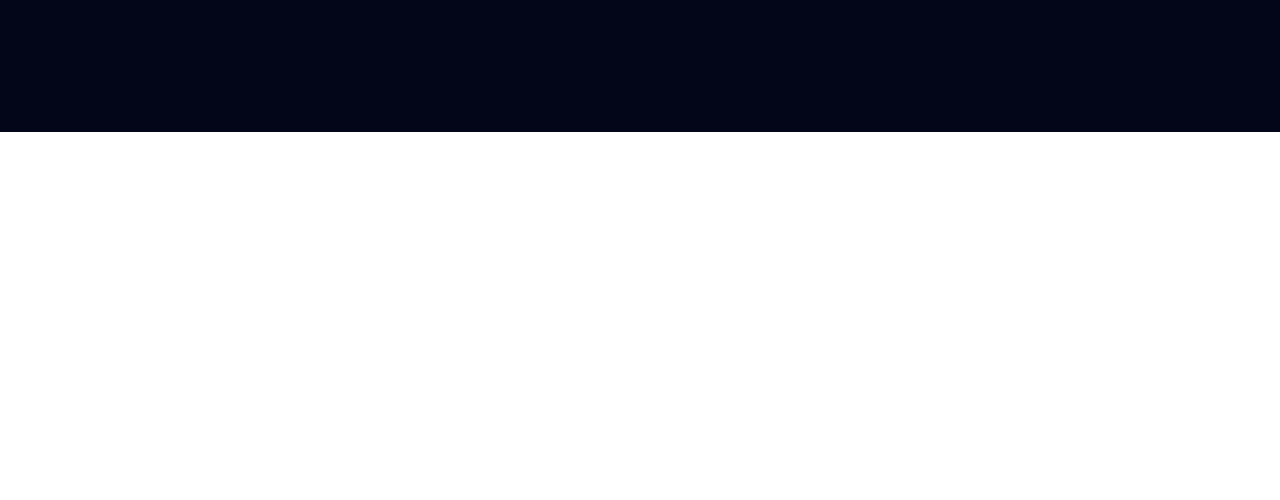
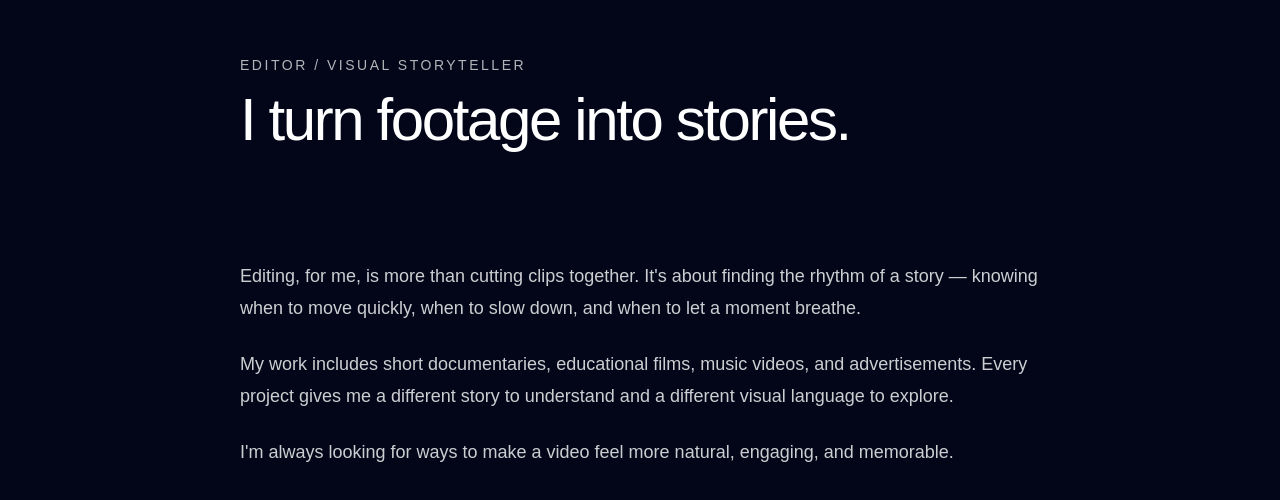
Before and after one commit to aleksandar-stotka/web-editor-video, a Nuxt app: page / in a window 1280 px wide. Shown: the part 668-1168 px from the top of the page. Before the commit the page ends 800 px from the top, so only its background shows below. Built offline with nearby package versions, Linux system fonts and the light colour scheme.

Commit message:
set-about-page

```diff
--- a/pages/index.vue
+++ b/pages/index.vue
@@ -1,6 +1,31 @@
 <template>
   <div class="min-h-screen bg-slate-950 text-white">
     <NavbarPage />
+
+    <main class="mx-auto max-w-4xl px-6 pb-24 pt-20 sm:px-8 lg:px-12">
+      <section class="flex min-h-screen items-end pb-16">
+        <div class="max-w-3xl">
+          <p class="text-sm uppercase tracking-[0.18em] text-white/70">Editor / Visual Storyteller</p>
+          <h1 class="mt-4 text-4xl font-light leading-[0.95] tracking-[-0.04em] text-white sm:text-5xl lg:text-6xl">
+            I turn footage into stories.
+          </h1>
+        </div>
+      </section>
+
+      <section id="about" class="pb-20 pt-12">
+        <p class="text-base leading-8 text-white/80 sm:text-lg">
+          Editing, for me, is more than cutting clips together. It's about finding the rhythm of a story — knowing when to move quickly, when to slow down, and when to let a moment breathe.
+        </p>
+
+        <p class="mt-6 text-base leading-8 text-white/80 sm:text-lg">
+          My work includes short documentaries, educational films, music videos, and advertisements. Every project gives me a different story to understand and a different visual language to explore.
+        </p>
+
+        <p class="mt-6 text-base leading-8 text-white/80 sm:text-lg">
+          I'm always looking for ways to make a video feel more natural, engaging, and memorable.
+        </p>
+      </section>
+    </main>
   </div>
 </template>
 
--- a/pages/navbar/index.vue
+++ b/pages/navbar/index.vue
@@ -1,9 +1,9 @@
 <template>
   <nav aria-label="Main navigation" class="fixed right-4 top-4 z-50 sm:right-6 sm:top-6">
     <div class="flex items-center justify-between gap-2 rounded-full border border-white/10 bg-slate-900/60 p-2 shadow-xl shadow-slate-900/20 backdrop-blur-md">
-      <NuxtLink to="/about-me" class="rounded-full px-3 py-2 text-center text-[10px] font-semibold uppercase tracking-[0.18em] text-white transition hover:bg-white/10 hover:text-white sm:text-xs">
+      <a href="#about" class="rounded-full px-3 py-2 text-center text-[10px] font-semibold uppercase tracking-[0.18em] text-white transition hover:bg-white/10 hover:text-white sm:text-xs">
         About Me
-      </NuxtLink>
+      </a>
       <NuxtLink to="/projects" class="rounded-full px-3 py-2 text-center text-[10px] font-semibold uppercase tracking-[0.18em] text-white transition hover:bg-white/10 hover:text-white sm:text-xs">
         Projects
       </NuxtLink>
```
